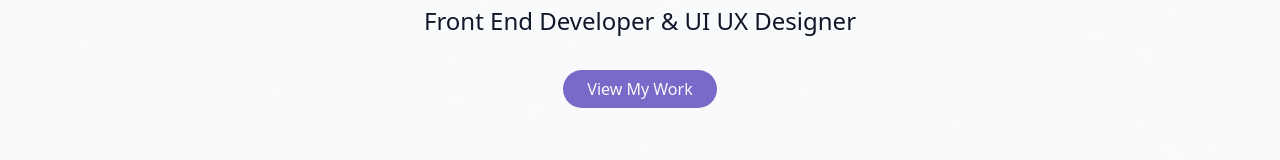
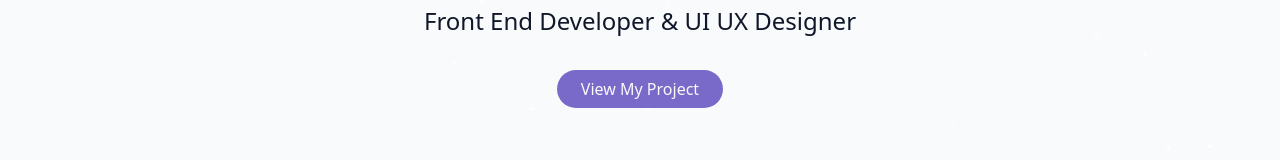
Before and after one commit to hubertcen/my-portofolio, a React (Vite) app: page / in a window 1280 px wide. Shown: the part 419-579 px from the top of the page. Built offline with nearby package versions, Linux system fonts and the light colour scheme.

Commit message:
edit overall

```diff
--- a/src/components/Hero.jsx
+++ b/src/components/Hero.jsx
@@ -30,7 +30,7 @@ export const Hero = () => {
 
           <div className="pt-4 opacity-0 animate-fade-in-delay-4">
             <a href="#projects" className="cosmic-button">
-              View My Work
+              View My Project
             </a>
           </div>
         </div>
```
